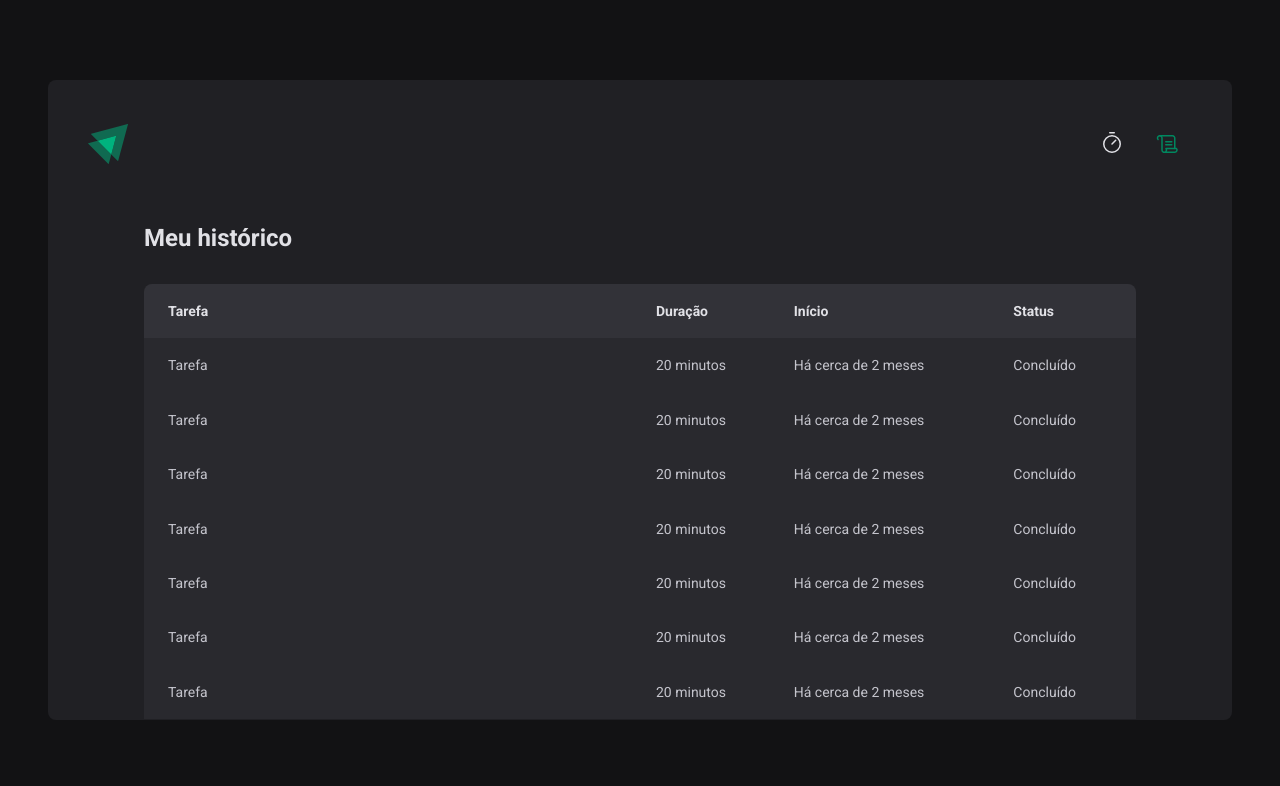
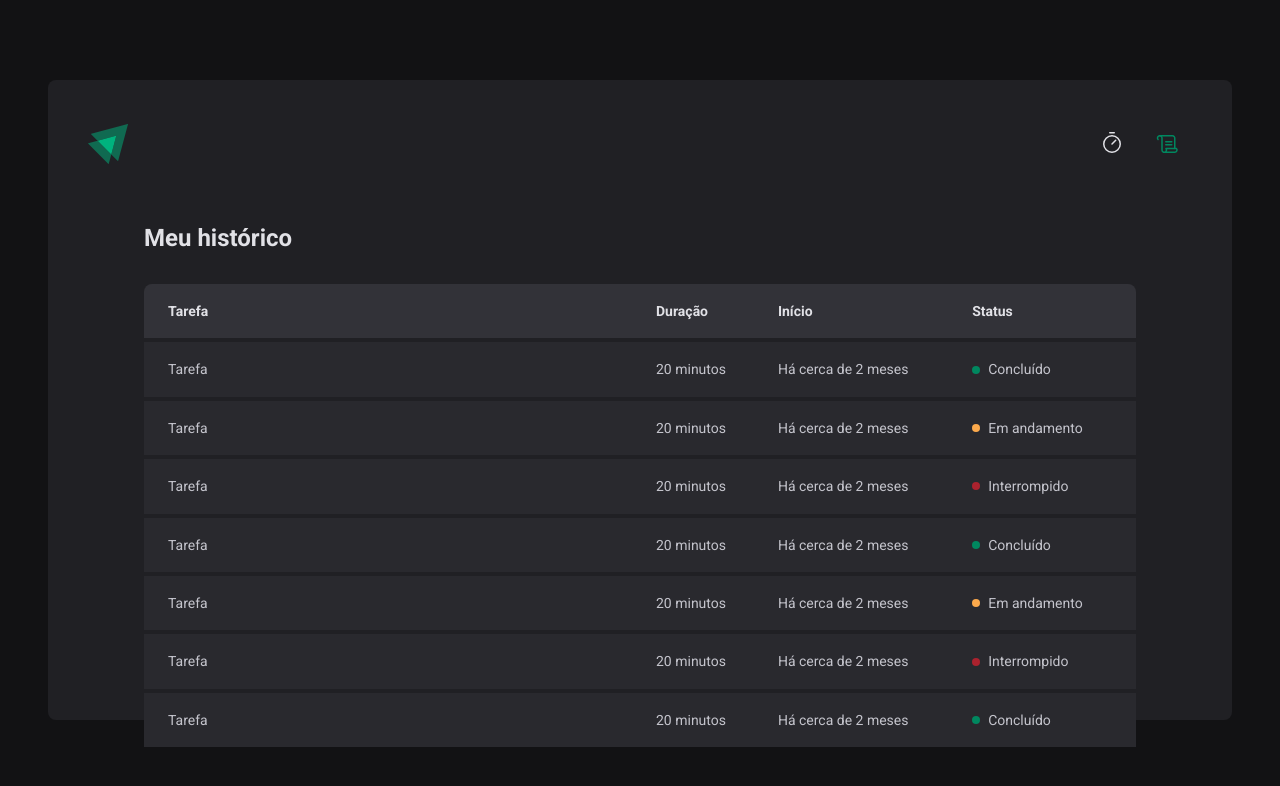
Before and after one commit to VanessaMaia26/Ignite-Timer--ReactJs, a React (Vite) app: page /history in a window 1280 px wide. Shown: the top 786 px of the page. Built offline with nearby package versions, Linux system fonts and the light colour scheme.

Commit message:
new commit

```diff
--- a/src/pages/History/index.tsx
+++ b/src/pages/History/index.tsx
@@ -1,6 +1,7 @@
 import {
     HistoryContainer,
-    HistoryList
+    HistoryList,
+    Status
 } from "./styles";
 
 export function History() {
@@ -24,43 +25,57 @@ export function History() {
                             <td>Tarefa</td>
                             <td>20 minutos</td>
                             <td>Há cerca de 2 meses</td>
-                            <td>Concluído</td>
+                            <td>
+                                <Status statusColor="green">Concluído</Status>
+                            </td>
                         </tr>
                         <tr>
                             <td>Tarefa</td>
                             <td>20 minutos</td>
                             <td>Há cerca de 2 meses</td>
-                            <td>Concluído</td>
+                            <td>
+                                <Status statusColor="yellow">Em andamento</Status>
+                            </td>
                         </tr>
                         <tr>
                             <td>Tarefa</td>
                             <td>20 minutos</td>
                             <td>Há cerca de 2 meses</td>
-                            <td>Concluído</td>
+                            <td>
+                                <Status statusColor="red">Interrompido</Status>
+                            </td>
                         </tr>
                         <tr>
                             <td>Tarefa</td>
                             <td>20 minutos</td>
                             <td>Há cerca de 2 meses</td>
-                            <td>Concluído</td>
+                            <td>
+                                <Status statusColor="green">Concluído</Status>
+                            </td>
                         </tr>
                         <tr>
                             <td>Tarefa</td>
                             <td>20 minutos</td>
                             <td>Há cerca de 2 meses</td>
-                            <td>Concluído</td>
+                            <td>
+                                <Status statusColor="yellow">Em andamento</Status>
+                            </td>
                         </tr>
                         <tr>
                             <td>Tarefa</td>
                             <td>20 minutos</td>
                             <td>Há cerca de 2 meses</td>
-                            <td>Concluído</td>
+                            <td>
+                                <Status statusColor="red">Interrompido</Status>
+                            </td>
                         </tr>
                         <tr>
                             <td>Tarefa</td>
                             <td>20 minutos</td>
                             <td>Há cerca de 2 meses</td>
-                            <td>Concluído</td>
+                            <td>
+                                <Status statusColor="green">Concluído</Status>
+                            </td>
                         </tr>
                     </tbody>
                 </table>
--- a/src/pages/History/styles.ts
+++ b/src/pages/History/styles.ts
@@ -44,7 +44,7 @@ export const HistoryList= styled.div`
 
     td {
         background-color: ${(props) => props.theme['gray-700']};
-        border-top: ${(props) => props.theme['gray-800']};
+        border-top: 4px solid ${(props) => props.theme['gray-800']};
         padding: 1rem;
         font-size: 0.875rem;
         line-height: 1.6;
@@ -60,3 +60,27 @@ export const HistoryList= styled.div`
     }
   }
 `;
+
+const STATUS_COLORS = {
+  yellow: 'yellow-500',
+  green: 'green-500',
+  red: 'red-500'
+} as const
+
+interface StatusProps {
+  statusColor: 'yellow' | 'red' | 'green';
+}
+
+export const Status = styled.span<StatusProps>`
+  display: flex;
+  align-items: center;
+  gap: 0.5rem;
+
+  &::before {
+    content: '';
+    width: 0.5rem;
+    height: 0.5rem;
+    border-radius: 9999px;
+    background-color: ${(props) => props.theme[STATUS_COLORS[props.statusColor]]};
+  }
+`;
--- a/src/pages/Home/index.tsx
+++ b/src/pages/Home/index.tsx
@@ -1,4 +1,5 @@
 import { Play } from "phosphor-react";
+import { useState } from "react";
 
 import {
     CountdownContainer,
@@ -11,6 +12,8 @@ import {
 } from "./styles";
 
 export function Home() {
+    const [task, setTask] = useState('');
+
     return (
         <HomeContainer>
             <form action="" >
@@ -20,6 +23,8 @@ export function Home() {
                       id="task"
                       list="task-suggestions"
                       placeholder="Dê um nome para seu projeto"
+                      onChange={(e) => setTask(e.target.value)}
+                      value={task}
                     />
 
                     <datalist id="task-suggestions" >
```
